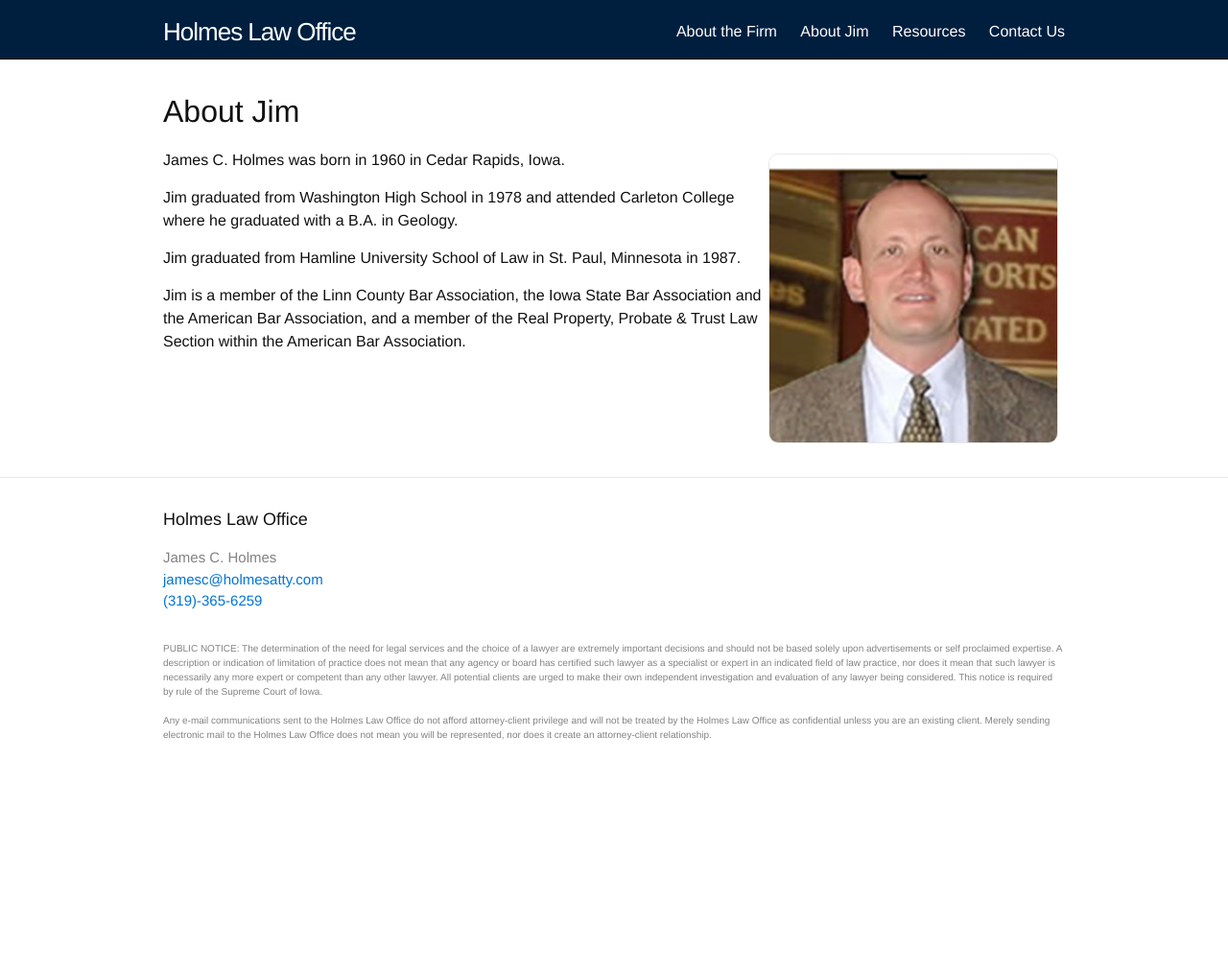
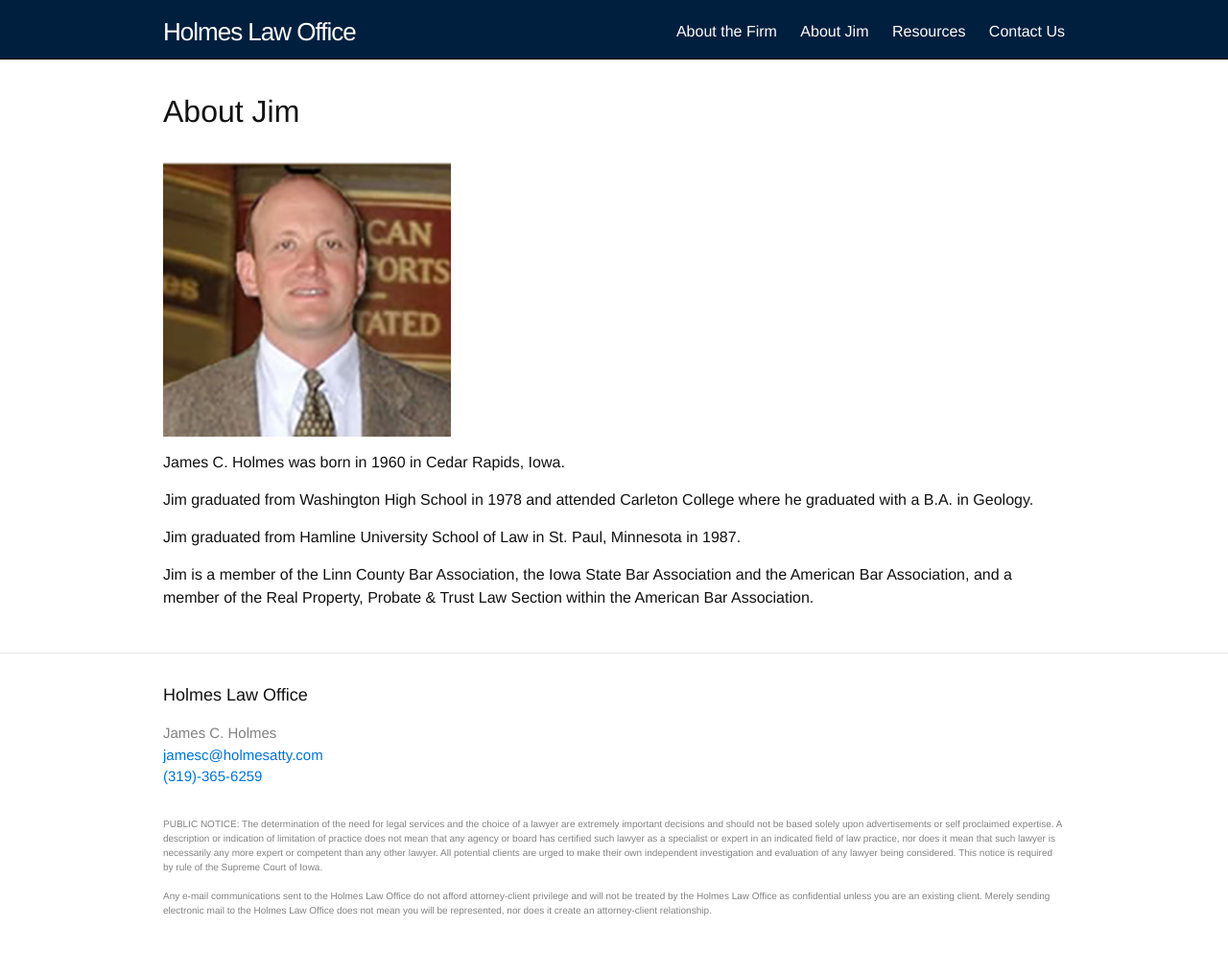
Before and after one commit to holmes-atty/holmes-atty.github.io, a Jekyll site: the page built from 2-james.md, in a window 1280 px wide. Shown: the whole page at 96% size. Built offline with Jekyll 4.4.1, drawn with Linux system fonts in a browser that asks for light colours; before the commit the page ends 900 px from its top, so only the background shows below that.

Commit message:
Swapped to jekyll markdown.

```diff
--- a/2-james.md
+++ b/2-james.md
@@ -2,7 +2,8 @@
 title: About Jim
 permalink: /about-jim/
 ---
-{% img image right three-hundred /assets/james_holmes.jpeg "James C. Holmes" %}
+
+![James C. Holmes](/assets/james_holmes.jpeg)
 
 James C. Holmes was born in 1960 in Cedar Rapids, Iowa.
 
```
Also changed, not shown: 1-about.md (+1 -1 lines).
